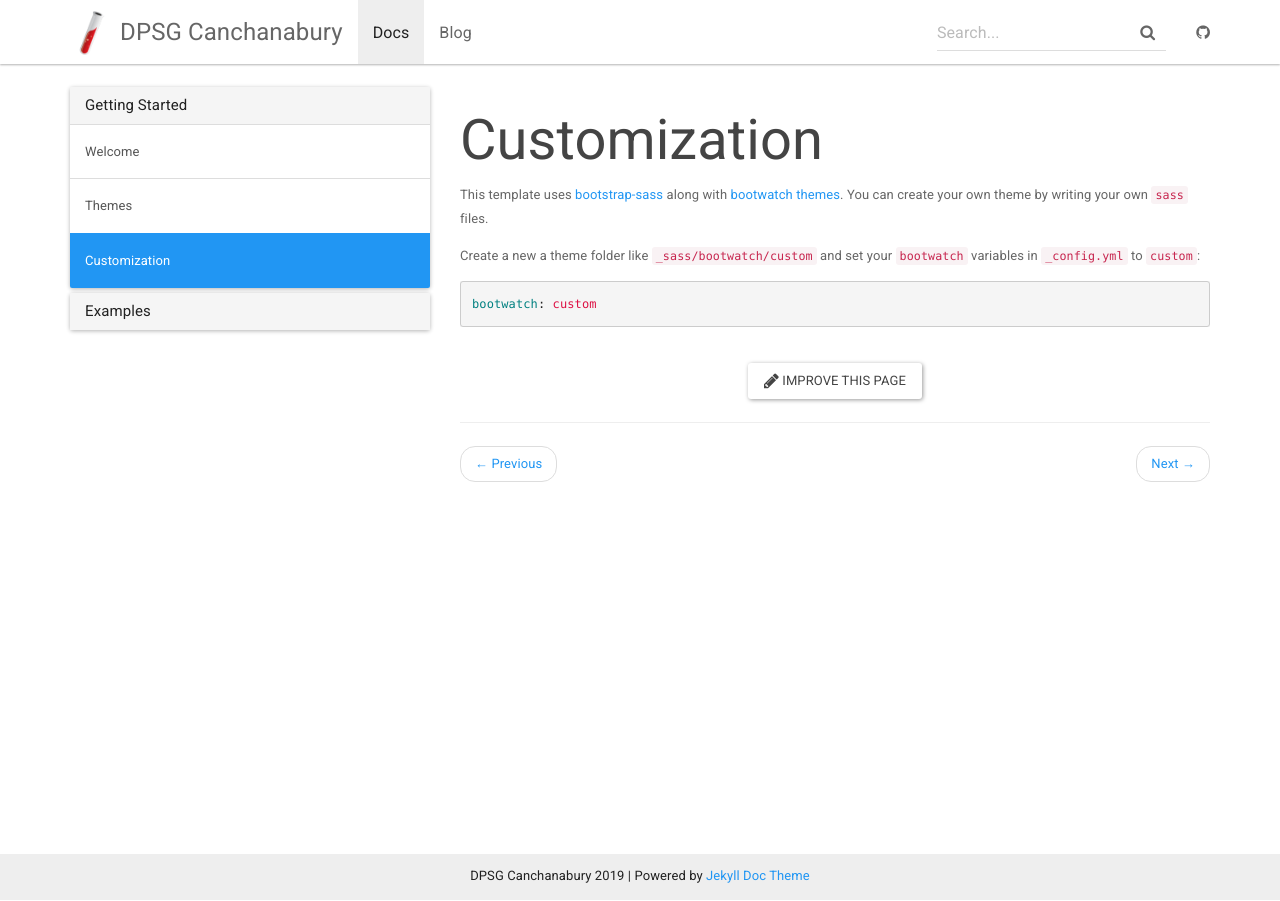
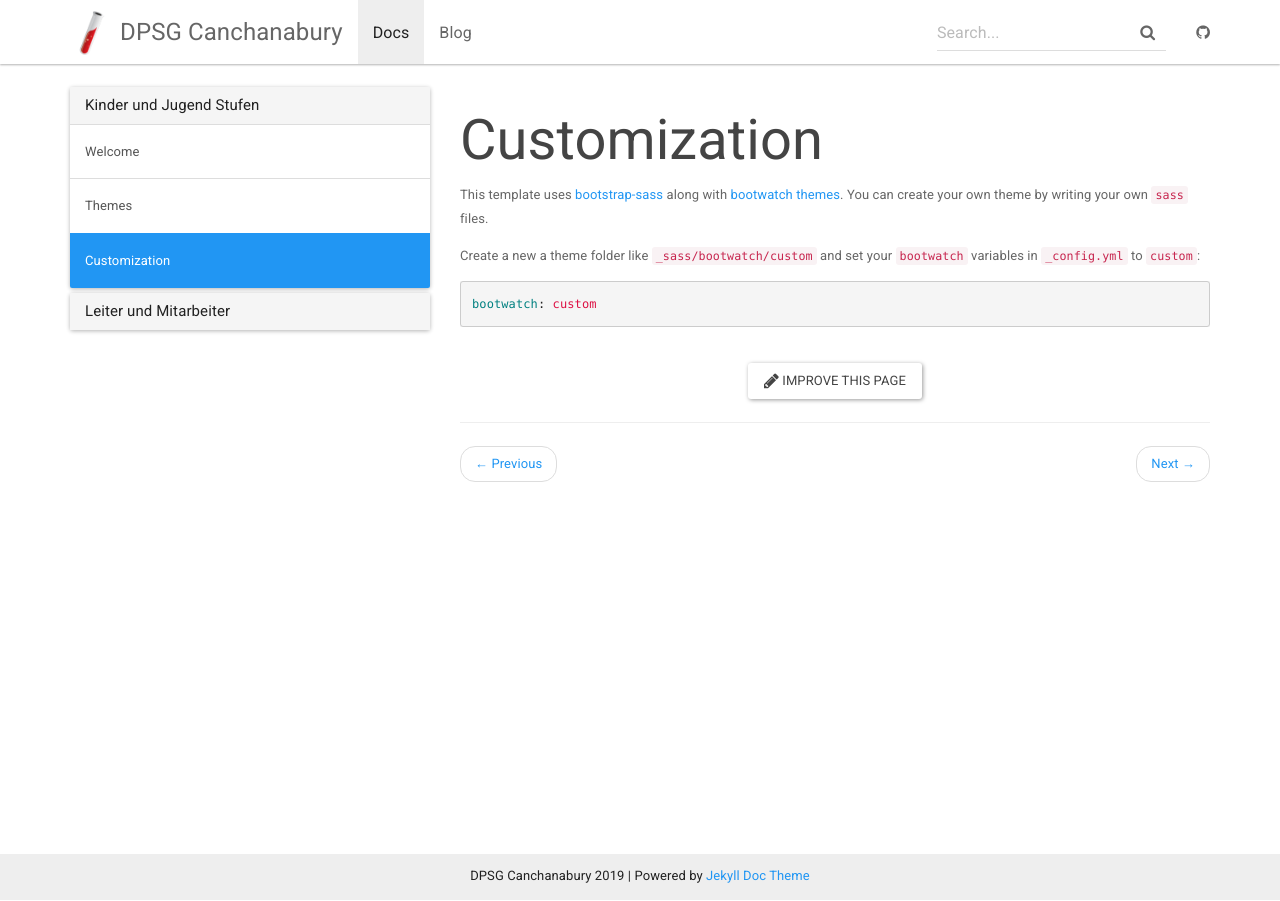
Before and after one commit to DPSG-Canchanabury/Website, a Jekyll site: the page built from docs/_docs/customization.md, in a window 1280 px wide. Built offline with Jekyll 4.4.1, drawn with Linux system fonts in a browser that asks for light colours; comment, search, counter and statistics services are not loaded.

Commit message:
Update docs.yml

```diff
--- a/docs/_data/docs.yml
+++ b/docs/_data/docs.yml
@@ -1,10 +1,10 @@
-- title: Getting Started
+- title: Kinder und Jugend Stufen
   docs:
   - home
   - themes
   - customization
 
-- title: Examples
+- title: Leiter und Mitarbeiter
   docs:
   - cheatsheet
   - font-awesome
```
